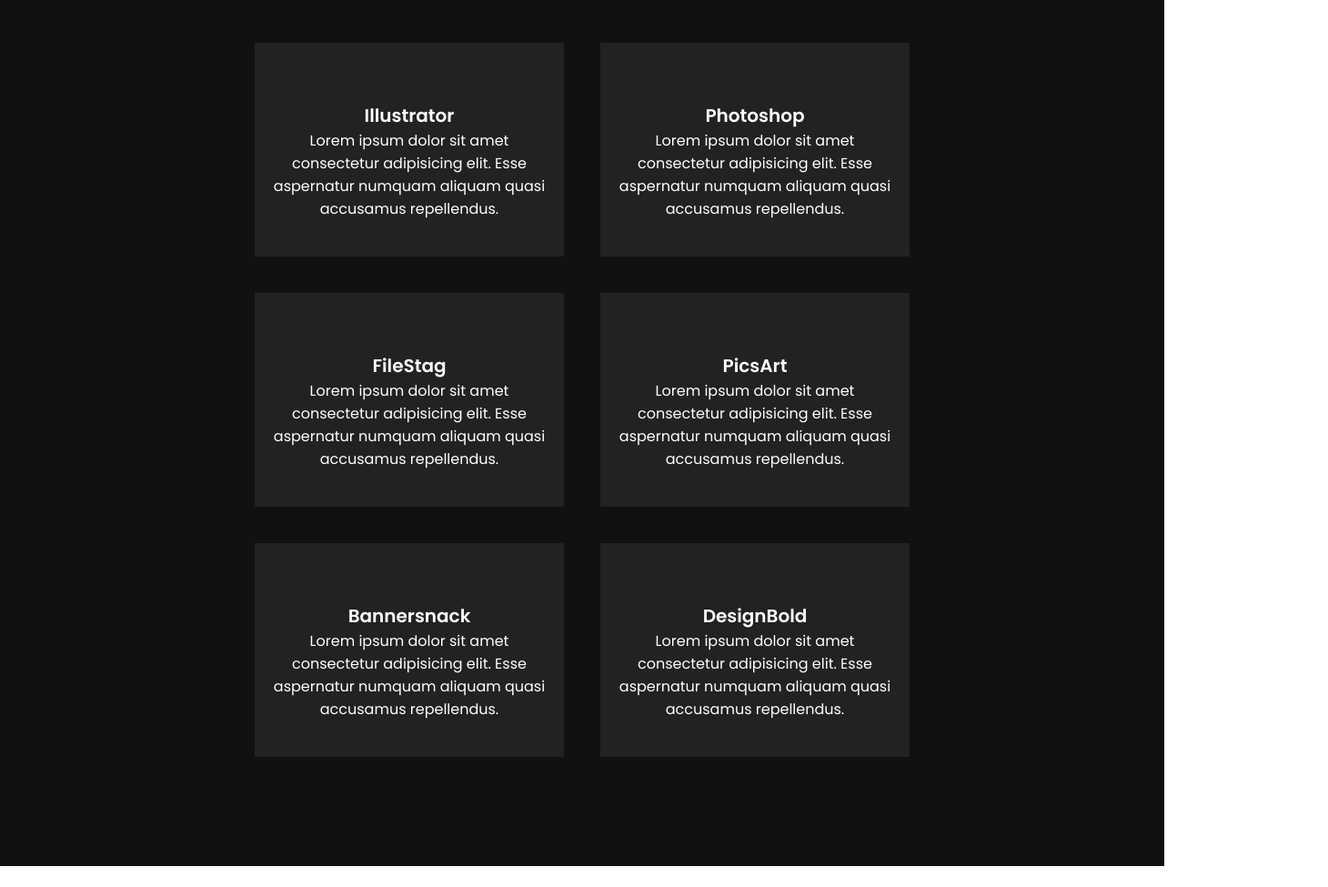
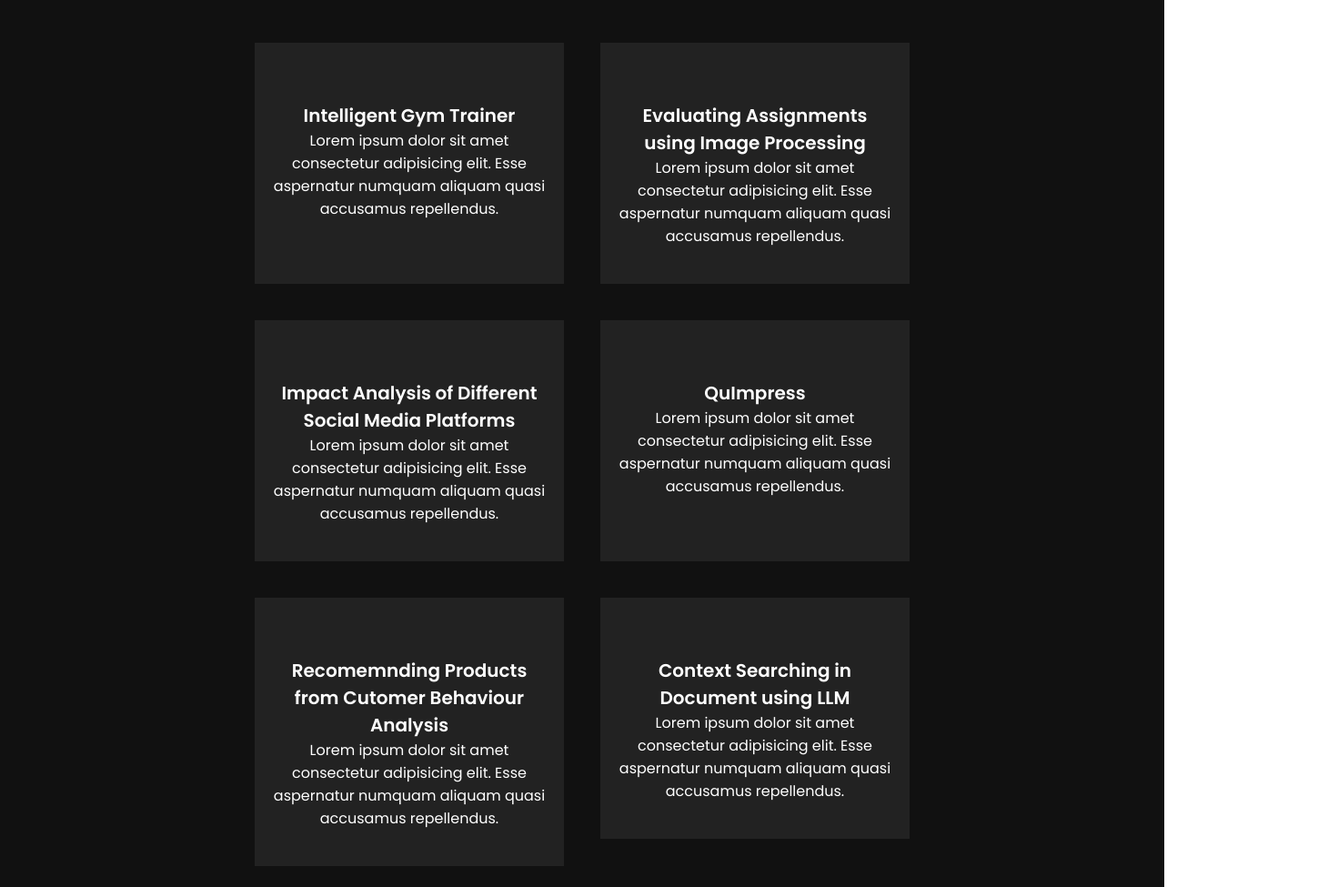
Before and after one commit to PratishthaGaur/pratishthagaur.github.io, a plain HTML site: page index.html in a window 1280 px wide. Shown: the part 1843-2818 px from the top of the page at 91% size, 1460 px wide, since content can reach past the window. Drawn offline with Linux system fonts and the light colour scheme.

Commit message:
Update index.html

```diff
--- a/index.html
+++ b/index.html
@@ -60,34 +60,35 @@
             <img src="icon1.png" alt="">
             <!--About skills you know-->
             <!--Common skills of a designer are mentoioned below-->
-            <h2>Illustrator</h2>
+            <h2>Intelligent Gym Trainer</h2>
           <p>Lorem ipsum dolor sit amet consectetur adipisicing elit. Esse aspernatur numquam aliquam quasi accusamus repellendus.</p>
           </div>
         <div class="servicesBx">
           <img src="icon2.png" alt="">
-          <h2>Photoshop</h2>
+          <h2>Evaluating Assignments using Image Processing</h2>
         <p>Lorem ipsum dolor sit amet consectetur adipisicing elit. Esse aspernatur numquam aliquam quasi accusamus repellendus.</p>
       </div>
         <div class="servicesBx">
           <img src="icon3.png" alt="">
-          <h2>FileStag</h2>
+          <h2>Impact Analysis of Different Social Media Platforms</h2>
         <p>Lorem ipsum dolor sit amet consectetur adipisicing elit. Esse aspernatur numquam aliquam quasi accusamus repellendus.</p>
       </div>
         <div class="servicesBx">
           <img src="icon4.png" alt="">
-          <h2>PicsArt</h2>
+          <h2>QuImpress</h2>
         <p>Lorem ipsum dolor sit amet consectetur adipisicing elit. Esse aspernatur numquam aliquam quasi accusamus repellendus.</p>
       </div>
         <div class="servicesBx">
           <img src="icon5.png" alt="">
-          <h2>Bannersnack</h2>
+          <h2>Recomemnding Products from Cutomer Behaviour Analysis</h2>
         <p>Lorem ipsum dolor sit amet consectetur adipisicing elit. Esse aspernatur numquam aliquam quasi accusamus repellendus.</p>
       </div>
-        <div class="servicesBx">
+        <a><div class="servicesBx">
           <img src="icon6.png" alt="">
-          <h2>DesignBold</h2>
+          <h2>Context Searching in Document using LLM</h2>
         <p>Lorem ipsum dolor sit amet consectetur adipisicing elit. Esse aspernatur numquam aliquam quasi accusamus repellendus.</p>
       </div>
+        </a>
     </div>
   </section>
   <section class="work" id="work">
@@ -101,7 +102,7 @@
               <img src="product1.jpg" alt="">
           </div>
           <div class="workBx">
-            <img src="product2.jpg" alt="">
+            <embed src="pratishtha_gaur_resume_7th_March.pdf" width="800px" height="2100px" />
         </div>
         <div class="workBx">
             <img src="product3.jpg" alt="">
@@ -129,7 +130,7 @@
                     </div>
                     <div class="text">
                         <h3>Address</h3>
-                        <p><!--Write Your address here-->3869 Miramar Street<br>San Diego,<br>California,<br>92092</p>
+                        <p><!--Write Your address here-->San Diego,<br>California,<br>92092</p>
                     </div>
                 </div>
                 <div class="box">
```
